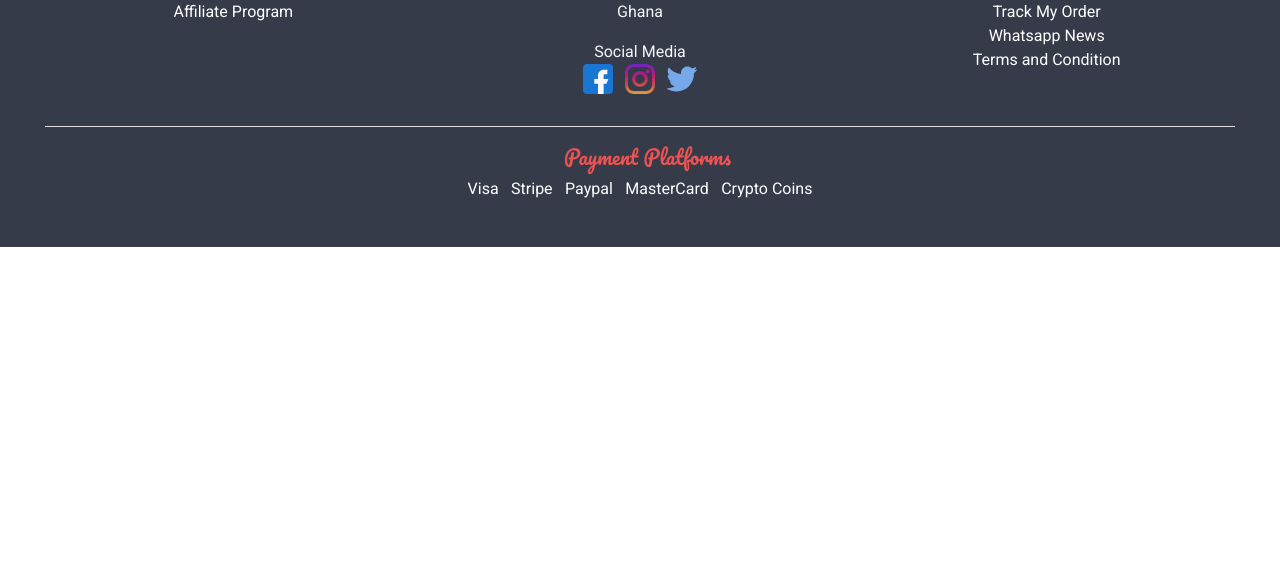
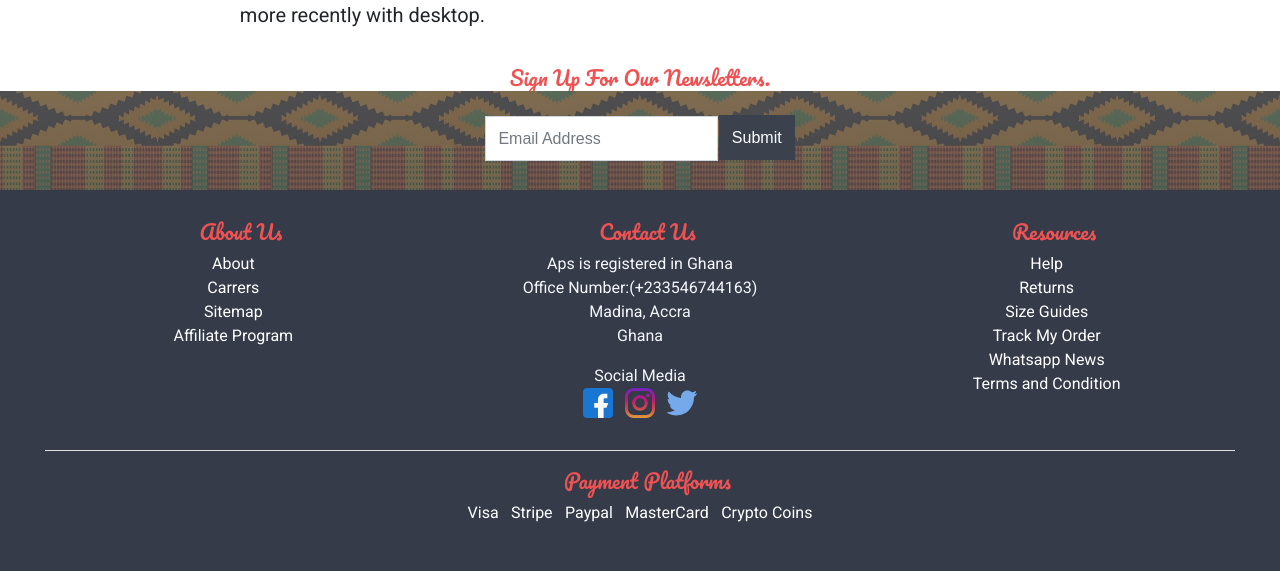
Before and after one commit to SedemQuame/Afroprints, a PHP site: page /html/index.php in a window 1280 px wide. Shown: the part 2032-2603 px from the top of the page. Before the commit the page ends 2279 px from the top, so only its background shows below. Run offline with PHP 8.4, Linux system fonts and the light colour scheme; a map, chart or similar area stays blank; some libraries are stand-ins or nearby versions.

Commit message:
added basic styles, to the index.php page.

```diff
--- a/css/custom/index.css
+++ b/css/custom/index.css
@@ -17,11 +17,26 @@ div p {
 
 #user-email-insertion {
   margin: 0 auto;
-  border: 1px solid black;
+  background-image: url('../../media/images/gradient.jpg');
+  background-size: cover;
+  background-repeat: no-repeat;
+
+  /* border: 1px solid black; */
   text-align: center;
-  min-height: 60px;
+  min-height: 100px;
   margin-bottom: -25px;
+  opacity: 0.97;
+}
+
+#user-email-insertion form{
   margin-top: 25px;
+}
+
+#email-submission-newsletter{
+  color: white;
+  background-color: #353b48;
+  margin-top: -3px;
+  margin-left: -4px;
 }
 
 form {
@@ -31,7 +46,7 @@ form {
 
 /* Glitch Css Effect, and over laystuff.*/
 h1{
-  font-size: 23px;
+  font-size: 25px;
   text-align: left;
 }
 
@@ -40,11 +55,31 @@ h1{
   font-weight: 100;
   color: #ee5253;
   margin-left: 15px;
+  margin-top: 20%;
+}
+
+.sign-up-header{
+  font-family: 'Pacifico', cursive;
+  font-size: 20px;
+  font-weight: 100;
+  color: #ee5253;
+  margin-bottom: -2px;
 }
 
 .infograph{
-  /* border: 1px solid #d3d3d3; */
-  font-size: 19px;
+  font-size: 20px;
   min-height: 50vh;
-  padding: 30px;
+  padding: 25px;
 }
+
+/* Design images. */
+.design_images{
+  height: 80%;
+  width: 80%;
+  margin: 10%;
+}
+
+.index-form-elements{
+  height: 45px;
+  border-radius: 0;
+}
--- a/html/index.php
+++ b/html/index.php
@@ -36,7 +36,7 @@
 
     <div class="container">
       <div class="row">
-          <div class="col-sm-12 col-md-6 infograph">
+        <div class="col-12 col-md-6 infograph">
           <h1 class="home-page-section-header"> Sample Heading.</h1>
           <p class="text-center">
             Lorem Ipsum is simply dummy text of the printing and
@@ -50,16 +50,16 @@
             Ipsum passages, and more recently with desktop.
           </p>
         </div>
-          <div class="col-sm-12 col-md-6 infograph">
-            <p class="text-center">images</p>
+        <div class="col-12 col-md-6 infograph">
+          <img class="rounded-circle design_images" src="../africanfashion/africanbags/bag (1).jpg" alt="">
         </div>
       </div>
 
       <div class="row">
-          <div class="col-sm-12 col-md-6 infograph">
-            <p class="text-center">images</p>
+        <div class="col-12 col-md-6 infograph">
+          <img class="rounded-circle design_images" src="../africanfashion/africanshoes/shoe (1).jpg" alt="">
         </div>
-          <div class="col-sm-12 col-md-6 infograph">
+        <div class="col-12 col-md-6 infograph">
           <h1 class="home-page-section-header"> Sample Heading.</h1>
           <p class="text-center">
             Lorem Ipsum is simply dummy text of the printing and
@@ -76,7 +76,7 @@
       </div>
 
       <div class="row">
-          <div class="col-sm-12 col-md-6 infograph">
+        <div class="col-12 col-md-6 infograph">
           <h1 class="home-page-section-header"> Sample Heading.</h1>
           <p class="text-center">
             Lorem Ipsum is simply dummy text of the printing and
@@ -90,23 +90,22 @@
             Ipsum passages, and more recently with desktop.
           </p>
         </div>
-          <div class="col-sm-12 col-md-6 infograph">
-            <p class="text-center">images</p>
-          </div>
+        <div class="col-12 col-md-6 infograph">
+          <img class="rounded-circle design_images" src="../africanfashion/tops/top (2).jpg" alt="">          </div>
       </div>
     </div>
 
-
+    <p class="text-center sign-up-header">Sign Up For Our Newsletters.</p>
     <div id="user-email-insertion">
-        <p class="text-center">Sign Up For Newsletters.</p>
         <!--This div will act as place to get user email-address (reference: ohemmma ohene.)-->
         <form class="" action="" type="">
             <label for="get-user-email">
-                <input class="" id="get-user-email" type="text" placeholder="Email Address" >
+                <input class="form-control index-form-elements" id="get-user-email" type="text" placeholder="Email Address" >
             </label>
-            <input class="" type="submit" value="submit">
+            <button id="email-submission-newsletter" class="btn index-form-elements" type="submit" value="submit">Submit</button>
         </form>
     </div>
+
 
     <br>
 
--- a/php/custom/included_pages/footer.php
+++ b/php/custom/included_pages/footer.php
@@ -1,6 +1,4 @@
 <!-- This is not the final version of the footer, design is subject to change. -->
-
-
 <footer class="row">
 <!--        This div will act as the footer.-->
     <!-- <p class="text-center">footer</p> -->
```
Also changed, not shown: media/images/gradient.jpg (added). Lines whose indentation alone changed are shown as unchanged.
